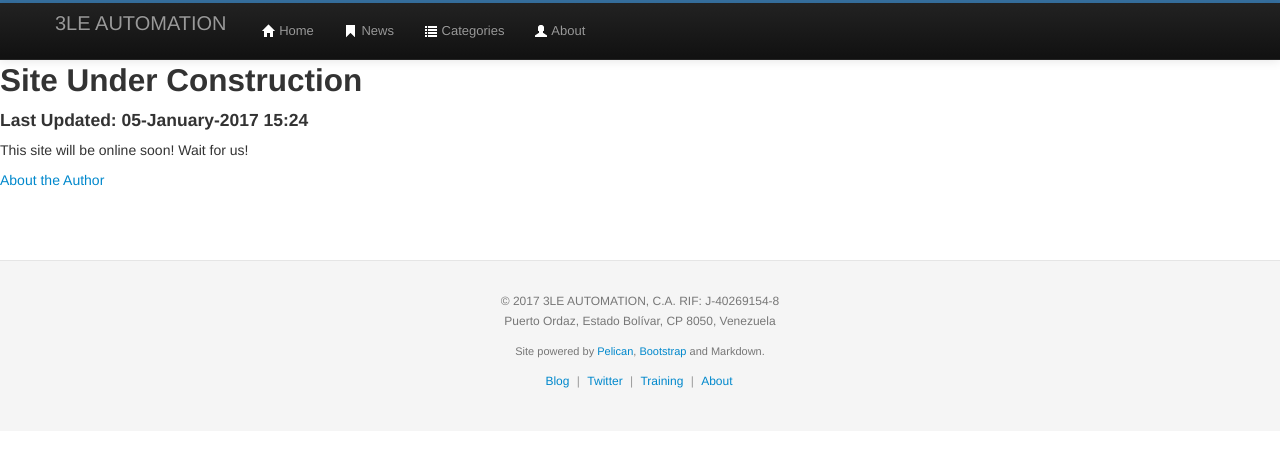
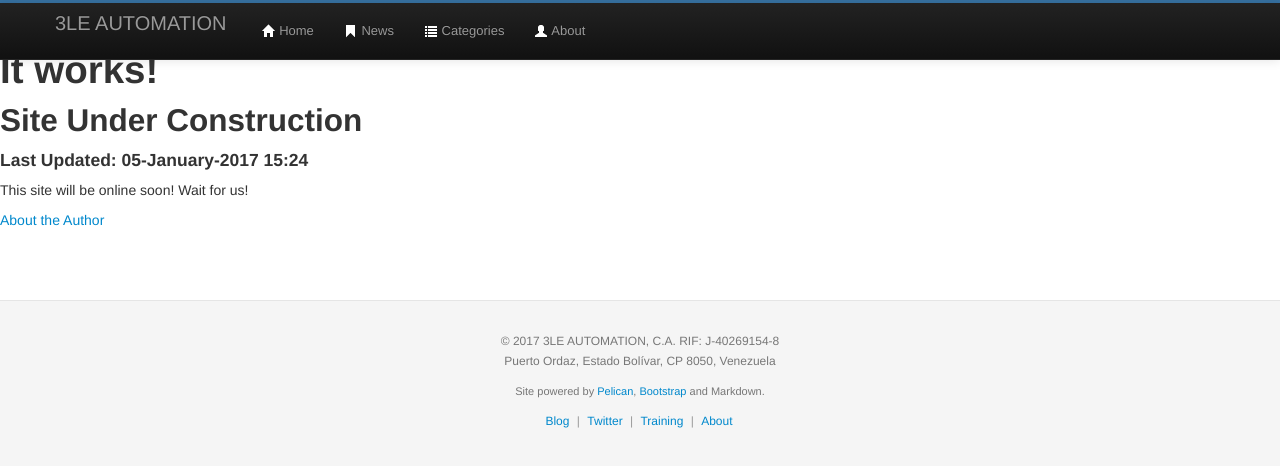
Before and after one commit to joseamaita/joseamaita.github.io, a plain HTML site: page index.html in a window 1280 px wide. Drawn offline with Linux system fonts and the light colour scheme.

Commit message:
Changed main.css

```diff
--- a/static/css/main.css
+++ b/static/css/main.css
@@ -1,7 +1,7 @@
 
 body {
-/*padding-top: 40px;*/
-position: relative;
+padding-top: 40px;
+/*position: relative;*/
 }
 
 body > .navbar {
```
